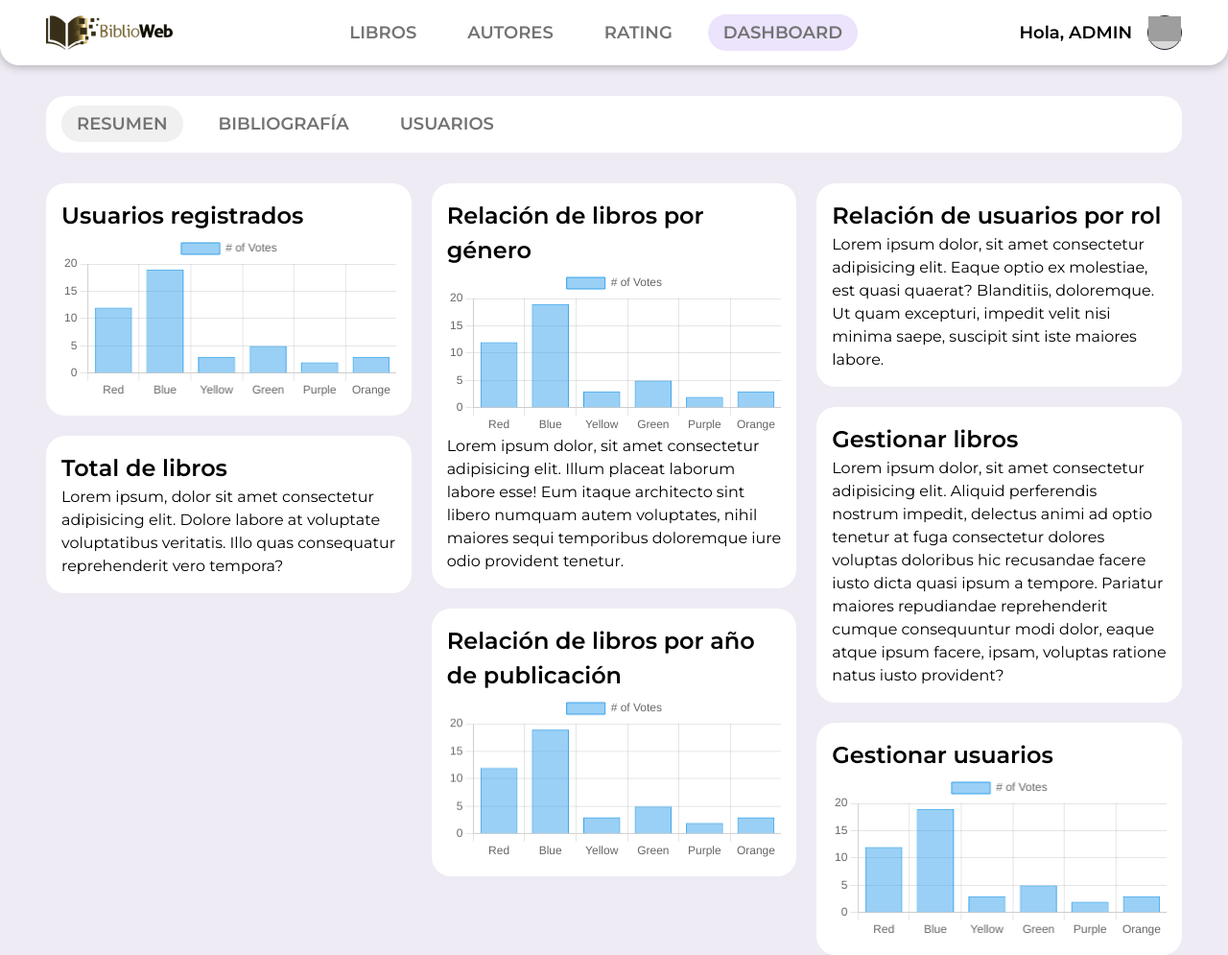
After one commit to ehmenzala/biblioweb-php, a PHP site: page /src/views/dashboard.html in a window 1280 px wide. The commit adds this page. Shown: the whole page at 96% size. Run offline with PHP 8.4, Linux system fonts and the light colour scheme; grey boxes are pictures that could not be loaded.

Commit message:
Add dashboard view

```diff
--- a/public/css/style.css
+++ b/public/css/style.css
@@ -25,7 +25,8 @@
 :root {
   --clr-primary-500: hsl(228, 33%, 61%);
   --clr-primary-400: hsl(260, 64%, 72%);
-  --clr-primary-200: hsl(276, 95%, 77%);
+  --clr-primary-300: hsl(276, 95%, 77%);
+  --clr-primary-200: hsl(260, 80%, 94%);
   --clr-primary-100: hsl(260, 29%, 94%);
   --clr-secondary-400: hsl(39, 92%, 61%);
   --clr-accent-900: hsl(257, 21%, 16%);
@@ -38,7 +39,7 @@
   --gradiend-primary-400: linear-gradient(
     to right,
     var(--clr-primary-500),
-    var(--clr-primary-200)
+    var(--clr-primary-300)
   );
 
   --fs-200: 0.875rem;
@@ -148,6 +149,31 @@ textarea {
   color: var(--clr-accent-600);
   background-color: transparent;
   border: 1px solid var(--clr-primary-400);
+}
+
+.btn-dashboard {
+  padding: 0.5rem 1rem;
+  text-transform: uppercase;
+  font-weight: var(--fw-600);
+  color: var(--clr-accent-600);
+  border-radius: 999px;
+  transition: background-color 200ms ease;
+}
+
+.btn-primary-dashboard {
+  --bg-color: var(--clr-primary-200);
+}
+
+.btn-secondary-dashboard {
+  --bg-color: hsl(0, 0%, 94%);
+}
+
+.btn-dashboard:hover,
+.btn-dashboard.active {
+  background-color: var(--bg-color);
+}
+
+.btn-secondary-dashboard.active {
 }
 
 .error-message {
@@ -728,7 +754,9 @@ footer .container {
   border: 2px solid black;
 }
 
-/* Admin section */
+/* **************************************** */
+/* Admin section - WILL PROBABLY BE DETELET */
+/* **************************************** */
 
 .admin-title-section {
   display: flex;
@@ -879,3 +907,78 @@ footer .container {
     grid-template-columns: 1fr;
   }
 }
+
+/* Dashboard */
+
+.dashboard-header .container {
+  display: flex;
+  justify-content: space-between;
+  align-items: center;
+}
+
+.dashboard-header {
+  margin-top: -2rem; /* ew */
+  margin-bottom: 2rem;
+  padding-block: 1rem;
+  font-size: var(--fs-500);
+  background-color: var(--clr-accent-100);
+  border-bottom-left-radius: 20px;
+  border-bottom-right-radius: 20px;
+  box-shadow: 0px 2px 10px rgba(0, 0, 0, 0.25);
+}
+
+.dashboard__links,
+.dashboard-header__links {
+  list-style-type: none;
+  padding-left: 0;
+  margin-block: 0;
+  display: flex;
+  gap: 21px;
+}
+
+.dashboard__link,
+.dashboard-header__link {
+  text-decoration: none;
+}
+
+.profile {
+  display: flex;
+  align-items: center;
+  gap: 1rem;
+}
+
+.profile__img-container {
+  width: 2.25rem;
+  aspect-ratio: 1 / 1;
+  border-radius: 50%;
+  border: 1px solid var(--clr-accent-900);
+  background-color: hsl(0, 0%, 85%);
+}
+
+.profile__welcome {
+  font-weight: var(--fw-600);
+}
+
+.dashboard__nav {
+  padding: 1rem;
+  font-size: var(--fs-500);
+  background-color: var(--clr-accent-100);
+  border-radius: 20px;
+}
+
+.dashboard-container > * + * {
+  margin-top: 2rem;
+}
+
+.dashboard {
+  columns: 3 350px;
+  column-gap: 21px;
+}
+
+.dashboard__card {
+  margin-bottom: 21px;
+  padding: 1rem;
+  background-color: var(--clr-accent-100);
+  border-radius: 20px;
+  break-inside: avoid;
+}
--- /dev/null
+++ b/public/js/dashboard-charts.js
@@ -0,0 +1,24 @@
+const ctxs = document.querySelectorAll(".chart");
+
+ctxs.forEach((ctx) => {
+  new Chart(ctx, {
+    type: "bar",
+    data: {
+      labels: ["Red", "Blue", "Yellow", "Green", "Purple", "Orange"],
+      datasets: [
+        {
+          label: "# of Votes",
+          data: [12, 19, 3, 5, 2, 3],
+          borderWidth: 1,
+        },
+      ],
+    },
+    options: {
+      scales: {
+        y: {
+          beginAtZero: true,
+        },
+      },
+    },
+  });
+});
--- /dev/null
+++ b/src/views/dashboard.html
@@ -0,0 +1,152 @@
+<!DOCTYPE html>
+<html lang="en">
+  <head>
+    <meta charset="UTF-8" />
+    <meta name="viewport" content="width=device-width, initial-scale=1.0" />
+    <title>Biblioweb | Dashboard</title>
+    <link rel="stylesheet" href="/biblioweb/public/css/style.css" />
+    <script src="https://cdn.jsdelivr.net/npm/chart.js"></script>
+  </head>
+  <body>
+    <header class="dashboard-header">
+      <div class="container">
+        <a href="#">
+          <img
+            src="/biblioweb/public/assets/img/logo-desktop.png"
+            alt="Logo de Biblioweb: Libro abierto por la mitad con partículas desvaneciéndose del lado derecho"
+          />
+        </a>
+        <nav class="dashboard-header__nav">
+          <ul class="dashboard-header__links" aria-label="main">
+            <li>
+              <a
+                class="btn-dashboard btn-primary-dashboard dashboard-header__link"
+                href="/biblioweb/libros/"
+                >Libros</a
+              >
+            </li>
+            <li>
+              <a
+                class="btn-dashboard btn-primary-dashboard dashboard-header__link"
+                href="/biblioweb/autores/"
+                >Autores</a
+              >
+            </li>
+            <li>
+              <a
+                class="btn-dashboard btn-primary-dashboard dashboard-header__link"
+                href="/biblioweb/rating/"
+                >Rating</a
+              >
+            </li>
+            <li>
+              <a
+                class="btn-dashboard btn-primary-dashboard dashboard-header__link active"
+                href="/biblioweb/dashboard/"
+                >Dashboard</a
+              >
+            </li>
+          </ul>
+        </nav>
+        <div class="profile">
+          <p class="profile__welcome">Hola, ADMIN</p>
+          <div class="profile__img-container">
+            <img
+              class="profile__img"
+              src="https://api.dicebear.com/6.x/lorelei/svg?seed=Mittens"
+              alt="Imagen de perfil del administrador"
+            />
+          </div>
+        </div>
+      </div>
+    </header>
+    <main class="dashboard-container container">
+      <nav class="dashboard__nav" aria-label="dashboard">
+        <ul class="dashboard__links">
+          <li>
+            <a
+              href="#"
+              class="btn-dashboard btn-secondary-dashboard dashboard__link active"
+              >Resumen</a
+            >
+          </li>
+          <li>
+            <a
+              href="#"
+              class="btn-dashboard btn-secondary-dashboard dashboard__link"
+              >Bibliografía</a
+            >
+          </li>
+          <li>
+            <a
+              href="#"
+              class="btn-dashboard btn-secondary-dashboard dashboard__link"
+              >Usuarios</a
+            >
+          </li>
+        </ul>
+      </nav>
+      <section class="dashboard">
+        <article class="dashboard__card">
+          <div>
+            <h2>Usuarios registrados</h2>
+            <canvas class="chart"></canvas>
+          </div>
+        </article>
+        <article class="dashboard__card">
+          <h2>Total de libros</h2>
+          <p>
+            Lorem ipsum, dolor sit amet consectetur adipisicing elit. Dolore
+            labore at voluptate voluptatibus veritatis. Illo quas consequatur
+            reprehenderit vero tempora?
+          </p>
+        </article>
+        <article class="dashboard__card">
+          <div>
+            <h2>Relación de libros por género</h2>
+            <canvas class="chart"></canvas>
+            <p>
+              Lorem ipsum dolor, sit amet consectetur adipisicing elit. Illum
+              placeat laborum labore esse! Eum itaque architecto sint libero
+              numquam autem voluptates, nihil maiores sequi temporibus
+              doloremque iure odio provident tenetur.
+            </p>
+          </div>
+        </article>
+        <article class="dashboard__card">
+          <div>
+            <h2>Relación de libros por año de publicación</h2>
+            <canvas class="chart"></canvas>
+          </div>
+        </article>
+        <article class="dashboard__card">
+          <h2>Relación de usuarios por rol</h2>
+          <p>
+            Lorem ipsum dolor, sit amet consectetur adipisicing elit. Eaque
+            optio ex molestiae, est quasi quaerat? Blanditiis, doloremque. Ut
+            quam excepturi, impedit velit nisi minima saepe, suscipit sint iste
+            maiores labore.
+          </p>
+        </article>
+        <article class="dashboard__card">
+          <h2>Gestionar libros</h2>
+          <p>
+            Lorem ipsum dolor, sit amet consectetur adipisicing elit. Aliquid
+            perferendis nostrum impedit, delectus animi ad optio tenetur at fuga
+            consectetur dolores voluptas doloribus hic recusandae facere iusto
+            dicta quasi ipsum a tempore. Pariatur maiores repudiandae
+            reprehenderit cumque consequuntur modi dolor, eaque atque ipsum
+            facere, ipsam, voluptas ratione natus iusto provident?
+          </p>
+        </article>
+        <article class="dashboard__card">
+          <div>
+            <h2>Gestionar usuarios</h2>
+            <canvas class="chart"></canvas>
+          </div>
+        </article>
+      </section>
+    </main>
+  </body>
+  <script src="/biblioweb/public/js/dashboard-charts.js"></script>
+</html>
```
